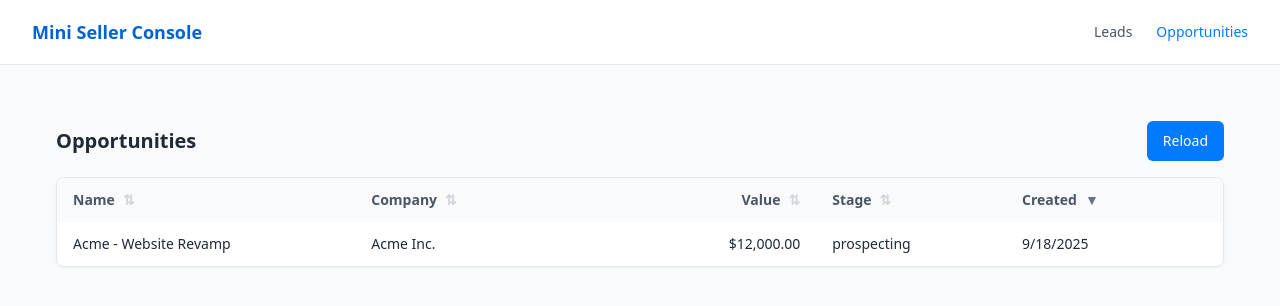
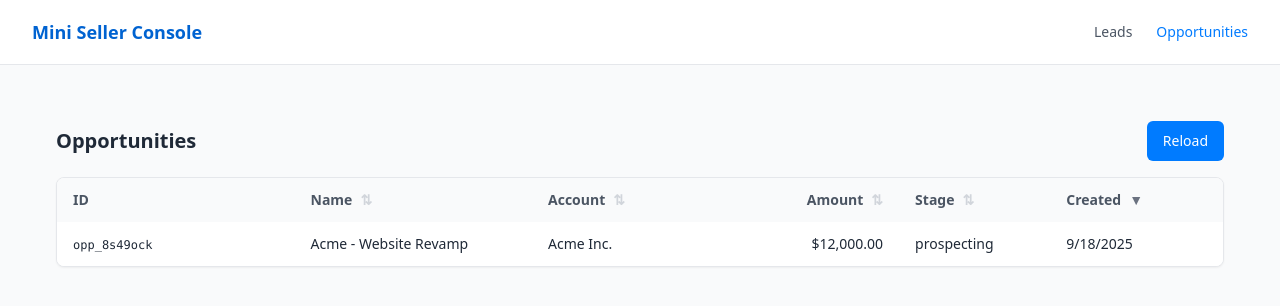
Before and after one commit to Glaubert01/FE_HW_Mini_Seller_Console, a React (Vite) app: page /opportunities in a window 1280 px wide. Shown: the top 306 px of the page. Built offline with nearby package versions, Linux system fonts and the light colour scheme.

Commit message:
fix: opportunities page

```diff
--- a/src/pages/LeadsPage.tsx
+++ b/src/pages/LeadsPage.tsx
@@ -19,6 +19,10 @@ import {
   getLeadStatusColor,
   getLeadStatusLabel,
 } from "@/features/leads/constants";
+
+// 🔹 importar opportunities
+import useOpportunities from "@/features/leads/hooks/useOpportunities";
+import type { OpportunityInput } from "@/features/leads/opportunities/types";
 
 // filter options
 const STATUS_OPTIONS: Array<{ value: LeadStatus | "all"; label: string }> = [
@@ -59,6 +63,9 @@ export default function LeadsPage() {
     updateLead,
     reload,
   } = useLeads({ initialSortKey: "score", initialSortDir: "desc" });
+
+  // 🔹 opportunities
+  const { add: addOpp } = useOpportunities();
 
   const [q, setQ] = useState("");
   const [selected, setSelected] = useState<Lead | null>(null);
@@ -170,6 +177,16 @@ export default function LeadsPage() {
           await updateLead(id, patch);
           setSelected(null);
         }}
+        onConvert={async (lead) => {
+          const payload: OpportunityInput = {
+            name: lead.name,
+            company: lead.company,
+            stage: "prospecting",
+            value: Math.max(lead.score * 100, 0),
+          };
+          await addOpp(payload);
+          setSelected(null);
+        }}
       />
     </div>
   );
--- a/src/pages/OpportunitiesPage.tsx
+++ b/src/pages/OpportunitiesPage.tsx
@@ -1,9 +1,6 @@
-import React, { useMemo, useState } from "react";
+import React, { useMemo } from "react";
 import Button from "@/components/ui/Button";
-import Input from "@/components/ui/Input";
-import Table from "@/components/ui/Table";
-import Badge from "@/components/ui/Badge";
-
+import Table, { type Column } from "@/components/ui/Table";
 import Loading from "@/components/feedback/Loading";
 import ErrorState from "@/components/feedback/ErrorState";
 import EmptyState from "@/components/ui/EmptyState";
@@ -29,30 +26,47 @@ export default function OpportunitiesPage() {
     reload,
   } = useOpportunities();
 
-  const columns = useMemo(
+  const columns: Column<Opportunity>[] = useMemo(
     () => [
-      { key: "name", header: "Name", width: 220 },
-      { key: "company", header: "Company", width: 220 },
+      // Mostra o leadId (quando existir) ou o id da opportunity
+      {
+        key: "id",
+        header: "ID",
+        width: 220,
+        sortable: false,
+        render: (o) => (
+          <span
+            className="font-mono text-xs text-gray-800"
+            title={(o.leadId ?? o.id) || ""}
+          >
+            {o.leadId ?? o.id}
+          </span>
+        ),
+      },
+      { key: "name", header: "Name", width: 220, sortable: true },
+      { key: "company", header: "Account", width: 220, sortable: true },
       {
         key: "value",
-        header: "Value",
+        header: "Amount",
         width: 120,
-        align: "right" as const,
-        render: (o: Opportunity) => currency.format(o.value ?? 0),
+        align: "right",
+        sortable: true,
+        render: (o) => currency.format(o.value ?? 0),
       },
-      { key: "stage", header: "Stage", width: 140 },
+      { key: "stage", header: "Stage", width: 140, sortable: true },
       {
         key: "createdAt",
         header: "Created",
         width: 160,
-        render: (o: Opportunity) => new Date(o.createdAt).toLocaleDateString(),
+        sortable: true,
+        render: (o) => new Date(o.createdAt).toLocaleDateString(),
       },
     ],
     []
   );
 
   return (
-    <div className="p-6 space-y-4">
+    <div className="space-y-4 p-6">
       {/* Header */}
       <div className="flex items-center justify-between">
         <h1 className="text-xl font-semibold">Opportunities</h1>
@@ -65,11 +79,9 @@ export default function OpportunitiesPage() {
         </Button>
       </div>
 
-      {/* Estados */}
       {loading && <Loading />}
       {error && <ErrorState message={error} onRetry={reload} />}
 
-      {/* Lista */}
       {!loading && !error && (
         <>
           {opportunities.length === 0 ? (
```
